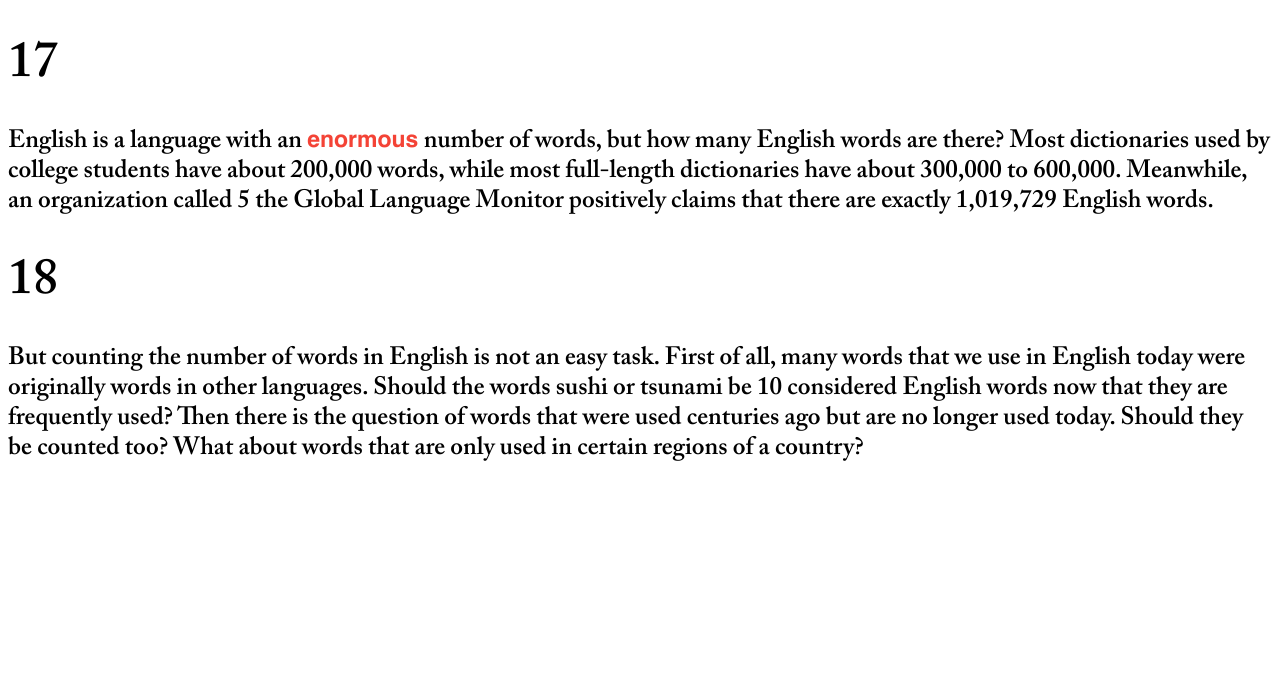
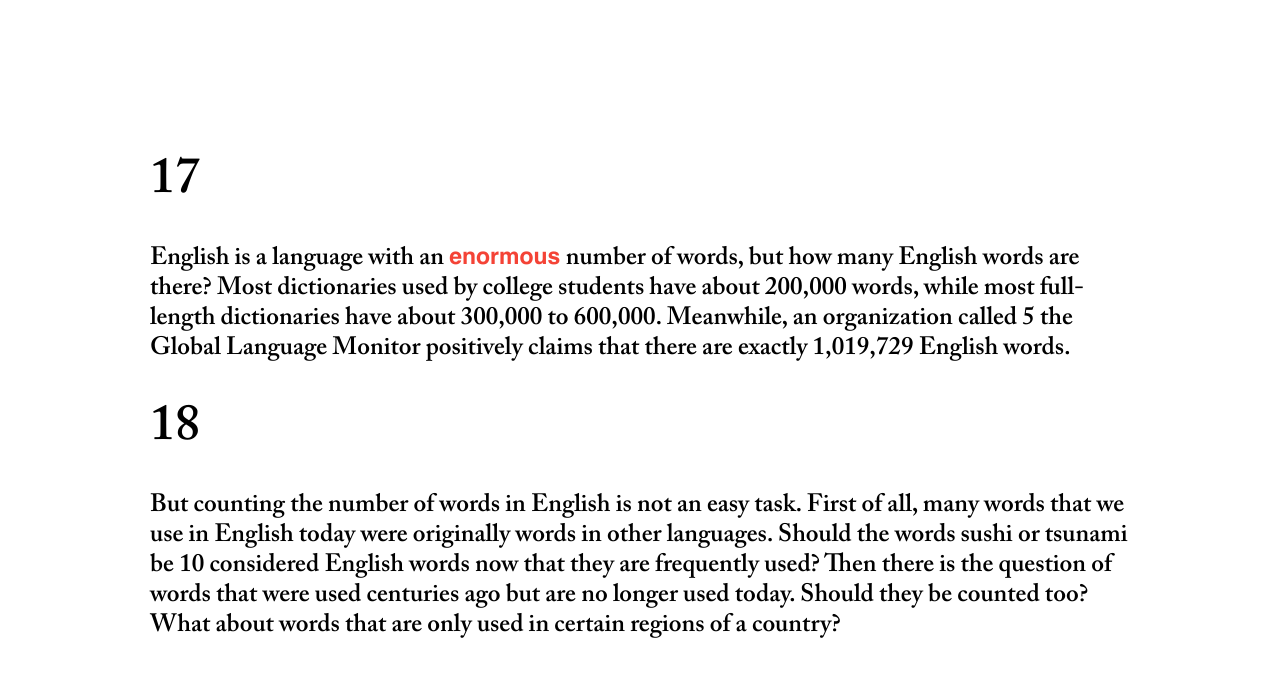
Before and after one commit to teatime59/sokutan, a plain HTML site: page index.html in a window 1280 px wide. Drawn offline with Linux system fonts and the light colour scheme; a script that the page names is missing.

Commit message:
Update style.css

```diff
--- a/css/style.css
+++ b/css/style.css
@@ -16,3 +16,7 @@ body {
     color: #F44336;     /* 文字色指定 */
     font-family: 'myfont' ;
 }
+body {
+   margin: 150px;
+   padding: 0;
+}
```
